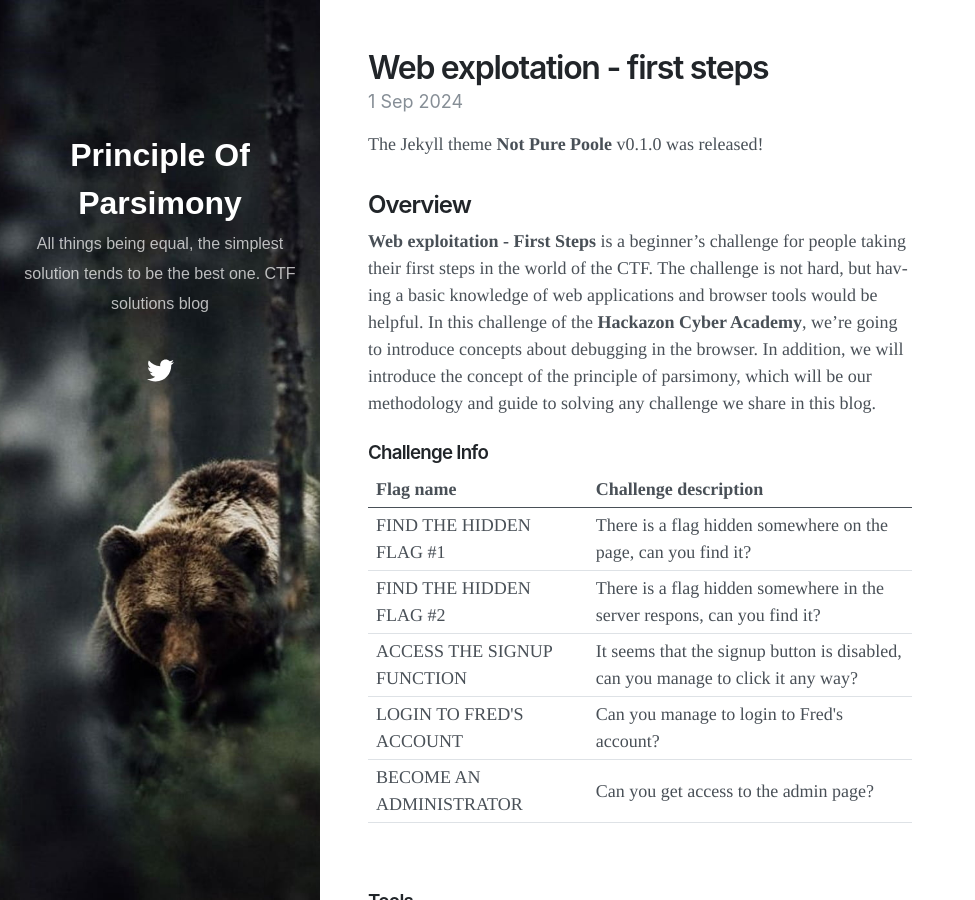
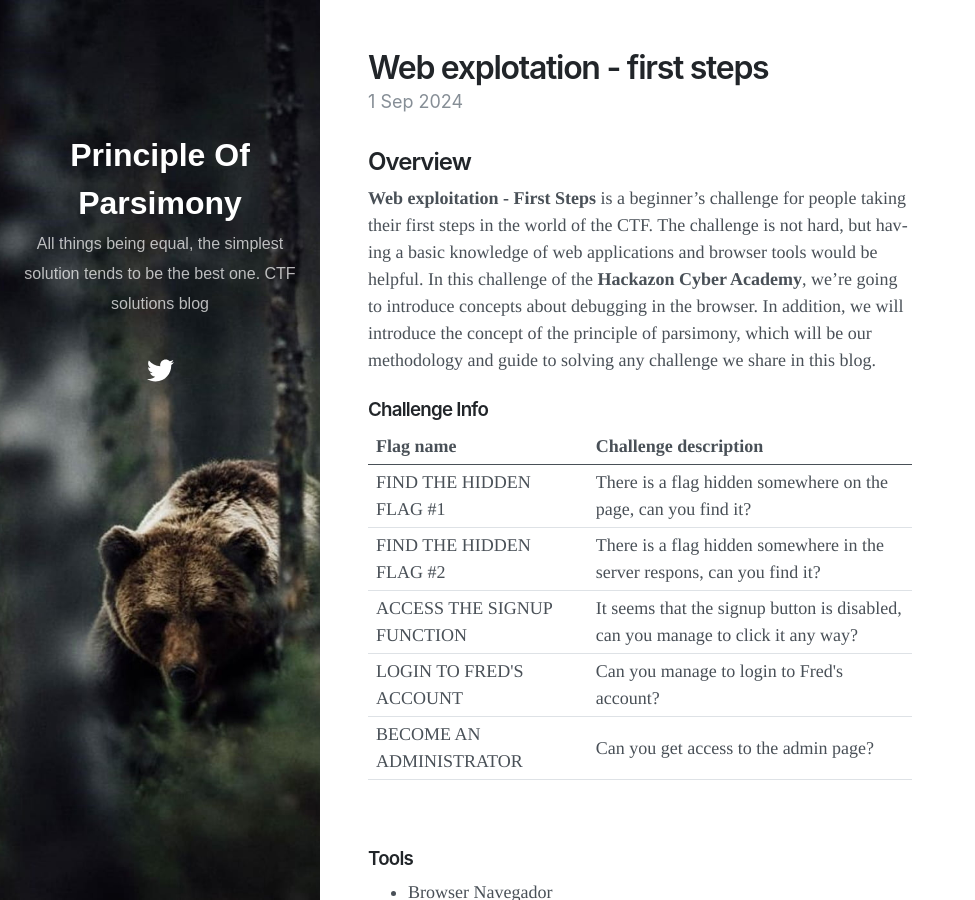
Before and after one commit to InfoSecGopNik/CTF, a Jekyll site: the page built from _posts/2024-09-01-web-explotation-first-steps.md, in a window 1280 px wide and 900 px high. Shown: the whole window, without its empty margins (0-975 px from the left). Built offline with Jekyll 4.4.1, drawn with Linux system fonts in a browser that asks for light colours; nearby versions of some CDN libraries.

Commit message:
Update 2024-09-01-web-explotation-first-steps.md

```diff
--- a/_posts/2024-09-01-web-explotation-first-steps.md
+++ b/_posts/2024-09-01-web-explotation-first-steps.md
@@ -5,7 +5,7 @@ tags: CTF, Deloitte, Portal.Hackazon, WebApp
 date: 2024-09-01
 ---
 
-The Jekyll theme **Not Pure Poole** v0.1.0 was released!
+
 
 
 ## Overview
```
